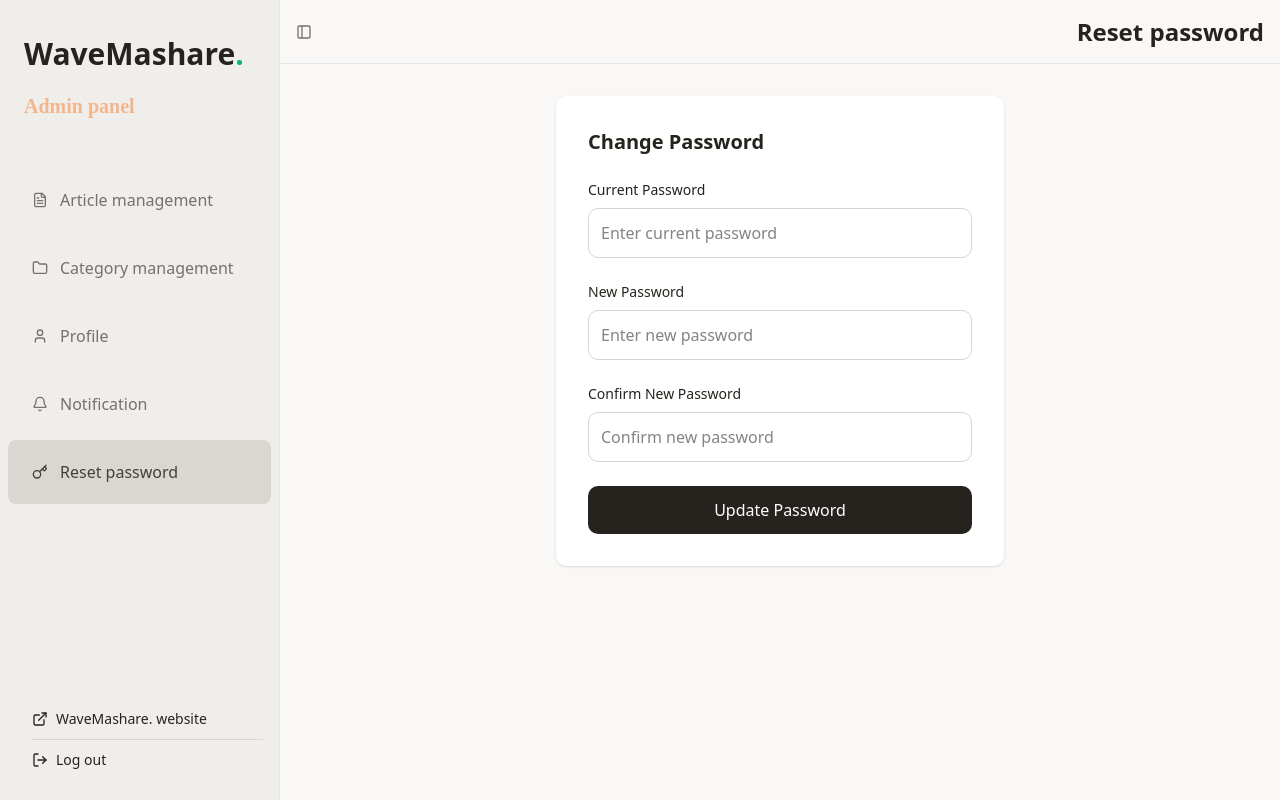
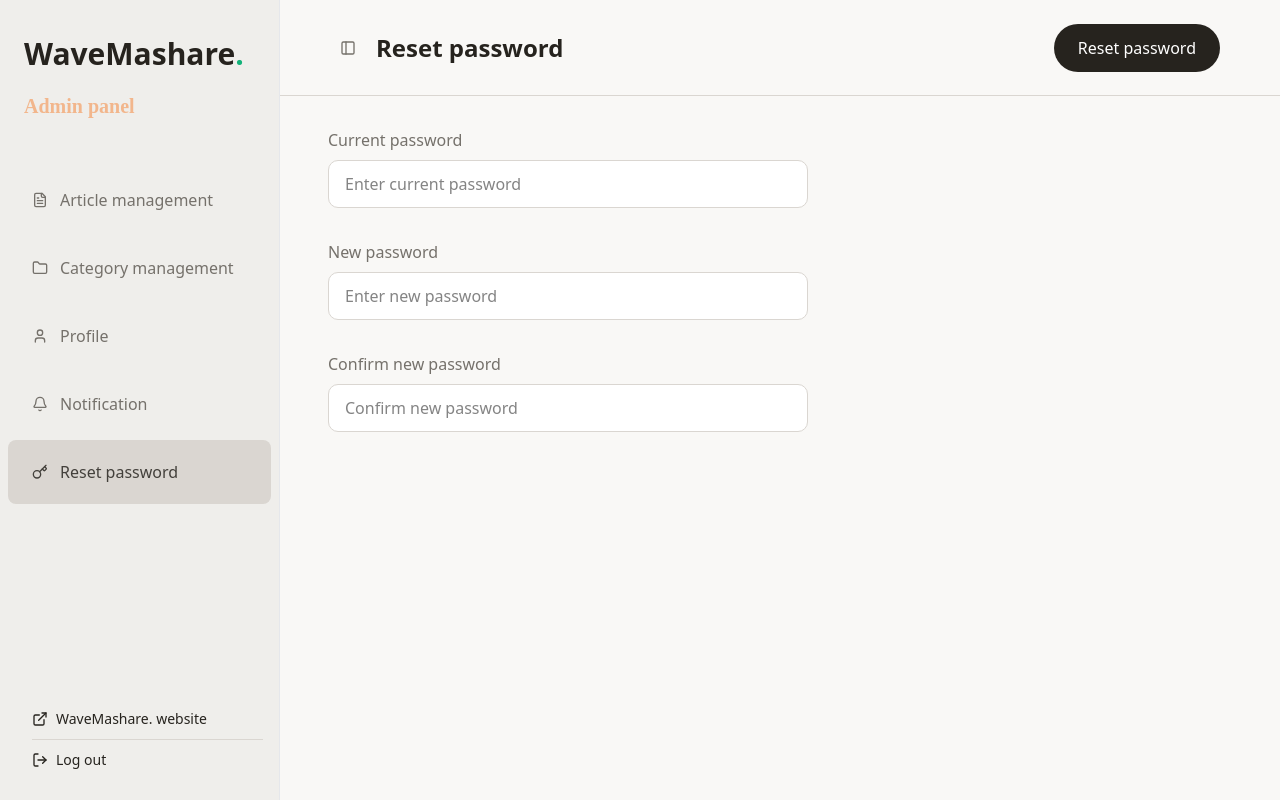
Before and after one commit to wpc41205/my-personal-blog-project, a Next.js app: page /admin/reset-password in a window 1280 px wide. Built offline with nearby package versions, Linux system fonts and the light colour scheme; no server answers; sample sign-in values are in the browser's storage.

Commit message:
feat: redesign reset password page with improved layout and styling

```diff
--- a/src/pages/admin/reset-password.js
+++ b/src/pages/admin/reset-password.js
@@ -118,33 +118,37 @@ const AdminResetPassword = () => {
   };
 
   return (
-    <SidebarProvider>
+    <SidebarProvider defaultOpen={true}>
       <AdminSidebar />
       <SidebarInset>
-        <header className="flex h-16 shrink-0 items-center gap-2 border-b px-4">
+        <header className="w-full h-[96px] opacity-100 left-[280px] pt-6 pr-[60px] pb-6 pl-[60px] gap-10 border-b border-[#DAD6D1] bg-[#F9F8F6] flex items-center justify-between">
+          <div className="flex items-center gap-4">
             <SidebarTrigger className="-ml-1" />
-          <div className="ml-auto">
             <h2 className="text-2xl font-bold text-[#26231E]">Reset password</h2>
           </div>
+          <button
+            onClick={() => document.getElementById('resetForm')?.requestSubmit()}
+            disabled={loading}
+            className="bg-[#26231E] text-white px-6 py-3 rounded-full hover:bg-[#3A342E] transition-colors disabled:opacity-50 disabled:cursor-not-allowed"
+          >
+            {loading ? 'Updating...' : 'Reset password'}
+          </button>
         </header>
 
-        <main className="flex-1 p-8">
-          <div className="max-w-md mx-auto">
-            <div className="bg-white rounded-lg shadow p-8">
-              <h3 className="text-xl font-semibold text-[#26231E] mb-6">Change Password</h3>
-
-              <form onSubmit={handleSubmit} className="space-y-6">
-                <div>
-                  <label className="block mb-2 font-medium text-[#26231E] text-sm">
-                    Current Password
+        <main className="flex-1 px-12 py-8 bg-[#F9F8F6]">
+          <div className="max-w-4xl space-y-8">
+            <form id="resetForm" onSubmit={handleSubmit} className="space-y-8">
+              <div className="space-y-2">
+                <label className="block font-poppins font-medium text-base leading-6 text-[#75716B]">
+                  Current password
                 </label>
                 <input
                   type="password"
                   name="currentPassword"
                   value={formData.currentPassword}
                   onChange={handleInputChange}
-                    className={`w-full p-3 border rounded-lg focus:outline-none focus:ring-2 focus:ring-[#8B7355] ${
-                      errors.currentPassword ? 'border-red-500' : 'border-gray-300'
+                  className={`w-[480px] h-12 rounded-lg px-4 border focus:outline-none focus:ring-2 focus:ring-[#8B7355] bg-white ${
+                    errors.currentPassword ? 'border-red-500' : 'border-[#DAD6D1]'
                   }`}
                   placeholder="Enter current password"
                 />
@@ -153,17 +157,17 @@ const AdminResetPassword = () => {
                 )}
               </div>
 
-                <div>
-                  <label className="block mb-2 font-medium text-[#26231E] text-sm">
-                    New Password
+              <div className="space-y-2">
+                <label className="block font-poppins font-medium text-base leading-6 text-[#75716B]">
+                  New password
                 </label>
                 <input
                   type="password"
                   name="newPassword"
                   value={formData.newPassword}
                   onChange={handleInputChange}
-                    className={`w-full p-3 border rounded-lg focus:outline-none focus:ring-2 focus:ring-[#8B7355] ${
-                      errors.newPassword ? 'border-red-500' : 'border-gray-300'
+                  className={`w-[480px] h-12 rounded-lg px-4 border focus:outline-none focus:ring-2 focus:ring-[#8B7355] bg-white ${
+                    errors.newPassword ? 'border-red-500' : 'border-[#DAD6D1]'
                   }`}
                   placeholder="Enter new password"
                 />
@@ -172,17 +176,17 @@ const AdminResetPassword = () => {
                 )}
               </div>
 
-                <div>
-                  <label className="block mb-2 font-medium text-[#26231E] text-sm">
-                    Confirm New Password
+              <div className="space-y-2">
+                <label className="block font-poppins font-medium text-base leading-6 text-[#75716B]">
+                  Confirm new password
                 </label>
                 <input
                   type="password"
                   name="confirmPassword"
                   value={formData.confirmPassword}
                   onChange={handleInputChange}
-                    className={`w-full p-3 border rounded-lg focus:outline-none focus:ring-2 focus:ring-[#8B7355] ${
-                      errors.confirmPassword ? 'border-red-500' : 'border-gray-300'
+                  className={`w-[480px] h-12 rounded-lg px-4 border focus:outline-none focus:ring-2 focus:ring-[#8B7355] bg-white ${
+                    errors.confirmPassword ? 'border-red-500' : 'border-[#DAD6D1]'
                   }`}
                   placeholder="Confirm new password"
                 />
@@ -190,16 +194,7 @@ const AdminResetPassword = () => {
                   <p className="mt-1 text-sm text-red-600">{errors.confirmPassword}</p>
                 )}
               </div>
-
-                <button
-                  type="submit"
-                  disabled={loading}
-                  className="w-full bg-[#26231E] text-white py-3 rounded-lg hover:bg-[#3A342E] transition-colors disabled:opacity-50 disabled:cursor-not-allowed"
-                >
-                  {loading ? 'Updating...' : 'Update Password'}
-                </button>
             </form>
-            </div>
           </div>
 
           {/* Confirmation Dialog */}
```
Lines whose indentation alone changed are shown as unchanged.
